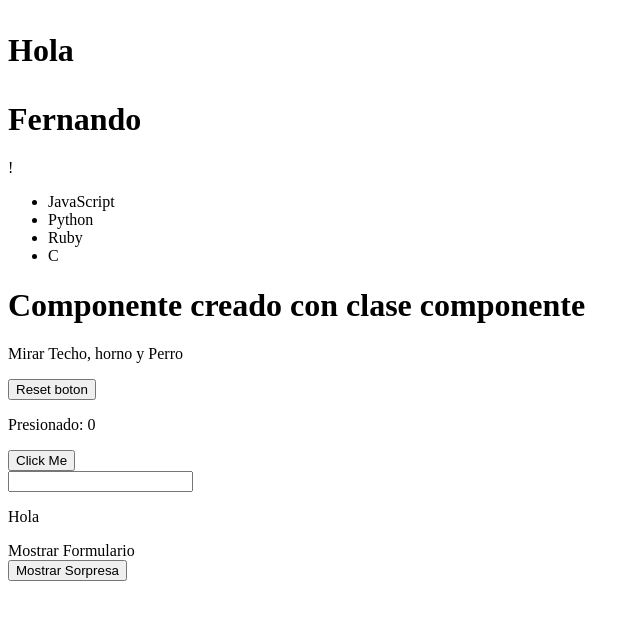
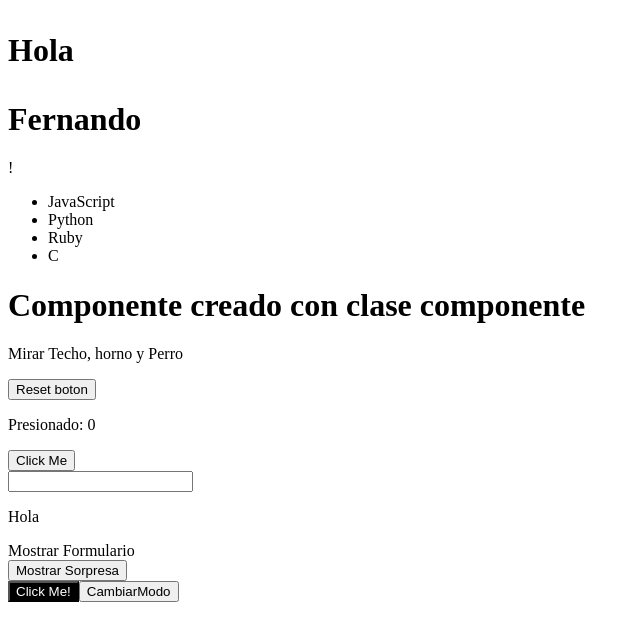
Before and after one commit to fernandopaz1/tutorial-React, a React (Create React App) app: page / in a window 1280 px wide. Shown: the top 640 px of the page, without its empty margins (0-640 px from the left). Built offline with nearby package versions, Linux system fonts and the light colour scheme.

Commit message:
feat: boton con cambio de theme usando ReactContext

```diff
--- /dev/null
+++ b/src/componentes/Button.jsx
@@ -0,0 +1,16 @@
+import React, { useContext } from "react";
+import { ThemeContext } from "../index.js";
+
+export default function Button(props) {
+    const context = useContext(ThemeContext);
+    return (
+        <button
+            style={{
+                backgroundColor: context.backgroundColor,
+                color: context.color,
+            }}
+        >
+            Click Me!
+        </button>
+    );
+}
--- a/src/componentes/EjemploComponente.js
+++ b/src/componentes/EjemploComponente.js
@@ -1,6 +1,6 @@
 import { useEffect } from "react";
 
-export default function EjemploComponente(props) {
+export default function EjemploComponentew(props) {
     // importando dentro de useEffect apenas se renderiza un objeto es
     // una forma de requerir impors recien cuando se necesite
     useEffect(() => {
--- a/src/index.js
+++ b/src/index.js
@@ -1,5 +1,6 @@
 import React, { Component, useState, useEffect, useRef, Suspense } from "react";
 import { render } from "react-dom";
+import ButtonReact from "./componentes/Button";
 
 const SaludarEnIdiomas = ({ idioma }) => {
     if (idioma === "es") return <p>Hola</p>;
@@ -265,3 +266,46 @@ const MostrarCodeSpliting = () => {
 };
 
 render(<MostrarCodeSpliting />, document.getElementById("root6"));
+
+const themes = {
+    dark: {
+        backgroundColor: "black",
+        color: "white",
+    },
+    light: {
+        backgroundColor: "white",
+        color: "black",
+    },
+};
+
+// uso el componente ThemeContext para compartir informacion
+// entre los elementos hijos
+// cuando cambio las props de ThemeContext se actualizan para todos los hijos
+// dentro de los elementos que hijos de ThemeContext debemos
+// usar useContext
+// si tenemos muchos contextos debemos pasar el que queremos usar
+// tenemos que exportar este contexto e importarlo en el archivo
+export const ThemeContext = React.createContext();
+const EjemploReactContext = () => {
+    const [theme, setTheme] = useState(themes.dark);
+    const [isDark, setIsDark] = useState(theme === themes.dark);
+    return (
+        <div>
+            <ThemeContext.Provider value={theme}>
+                <ButtonReact />
+            </ThemeContext.Provider>
+            <button
+                onClick={() => {
+                    if (isDark) setTheme(themes.light);
+                    if (!isDark) setTheme(themes.dark);
+                    setIsDark(!isDark);
+                }}
+            >
+                CambiarModo
+            </button>
+            {/* <button onClick={() => setTheme(themes.dark)}>Modo Obscuro</button> */}
+        </div>
+    );
+};
+
+render(<EjemploReactContext />, document.getElementById("root7"));
```
